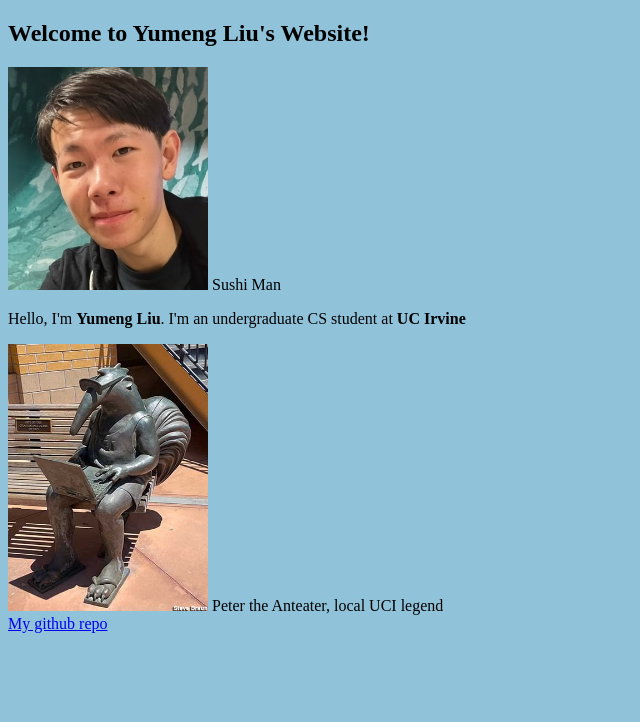
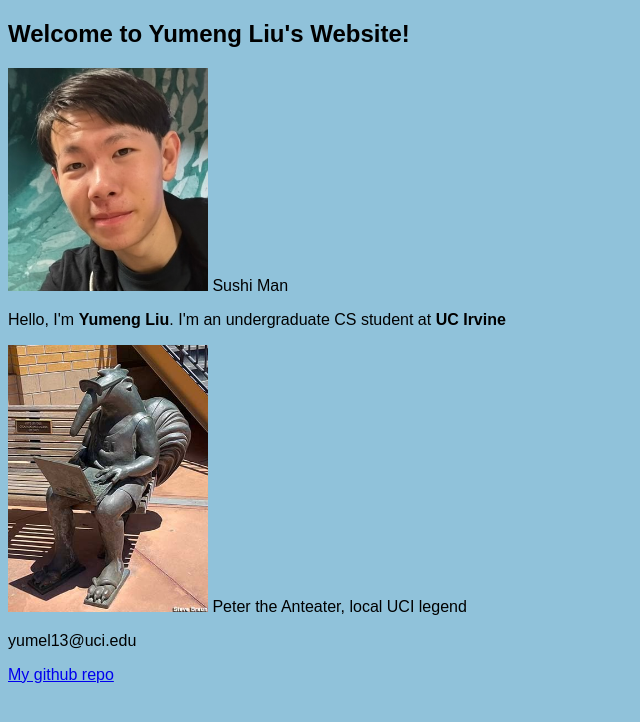
Before and after one commit to YumengLiu6044/Yumeng-Liu-Portfolio, a plain HTML site: page index.html in a window 1280 px wide. Shown: the whole page, without its empty margins (0-640 px from the left). Drawn offline with Linux system fonts and the light colour scheme.

Commit message:
Changed the global font to arial

```diff
--- a/index.html
+++ b/index.html
@@ -20,6 +20,7 @@
     </section>
 </body>
 <footer>
-<a href="https://github.com/YumengLiu6044">My github repo</a>
+    <p>yumel13@uci.edu</p>
+    <a href="https://github.com/YumengLiu6044">My github repo</a>
 </footer>
 </html>
--- a/style.css
+++ b/style.css
@@ -1,3 +1,7 @@
+* {
+    font-family: 'Arial', sans-serif;
+}
+
 body {
     background-color: rgba(120, 181, 210, 0.82)
 }
```
